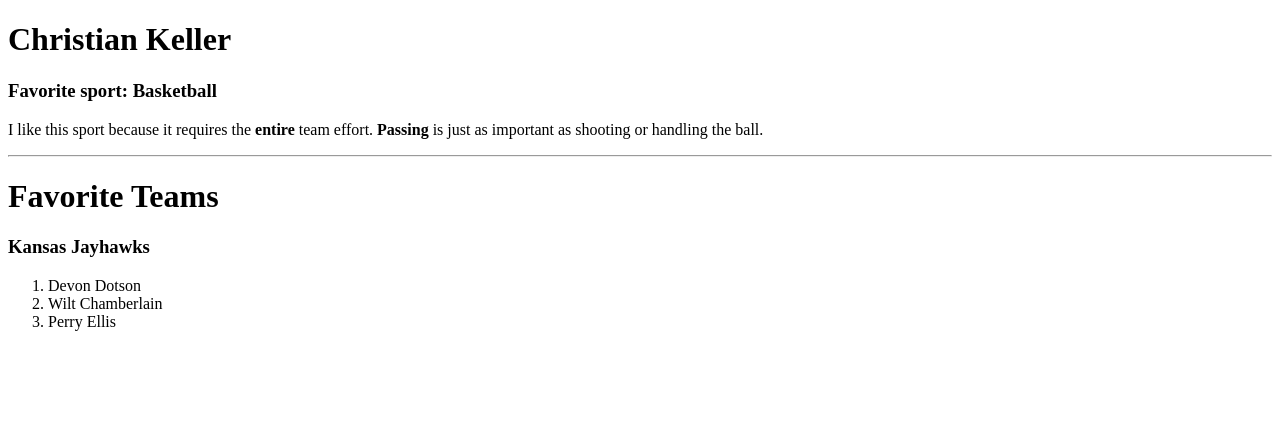
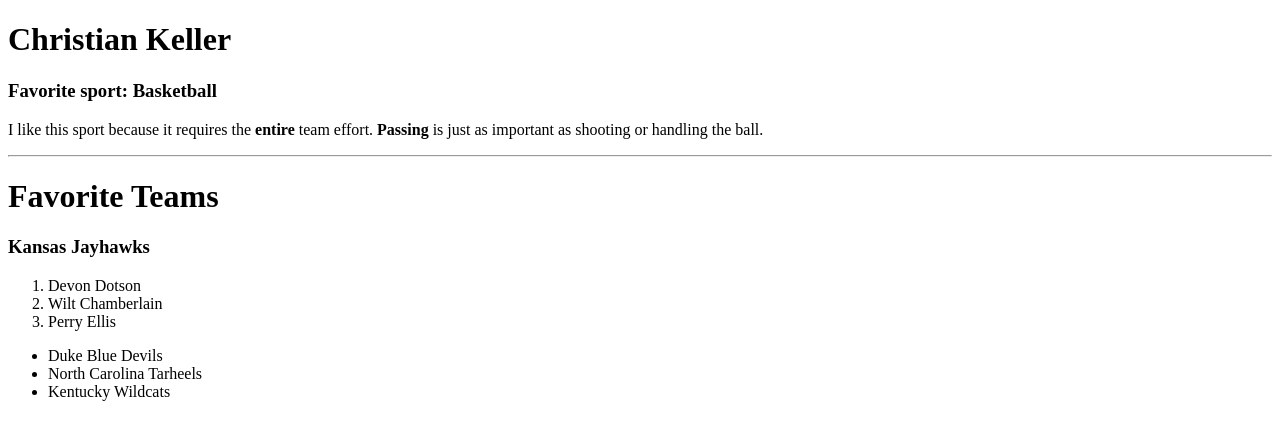
Before and after one commit to 44-563-Web-Apps-S23/44563-webapps-assignment-3-christiank3ll3r, a plain HTML site: page index.html in a window 1280 px wide. Drawn offline with Linux system fonts and the light colour scheme.

Commit message:
unordered list part
Part 6

```diff
--- a/index.html
+++ b/index.html
@@ -22,6 +22,12 @@
     <li> Perry Ellis </li>
 </ol>
 
+<ul>
+    <li> Duke Blue Devils </li>
+    <li> North Carolina Tarheels</li>
+    <li> Kentucky Wildcats</li>
+</ul>
+
 
 
 </body>
```
